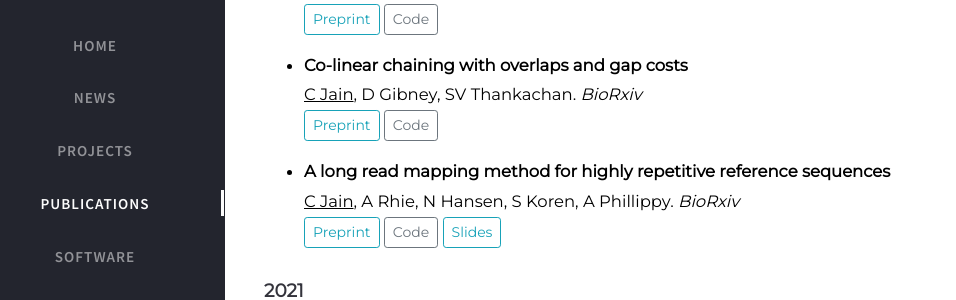
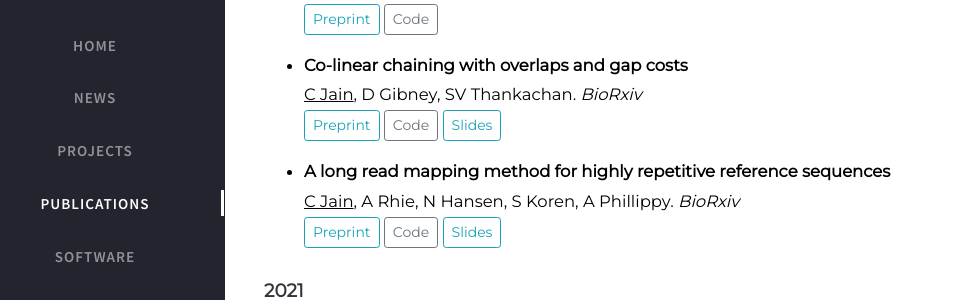
Before and after one commit to at-cg/at-cg.github.io, a Jekyll site: the page built from tabs/publications.md, in a window 1280 px wide and 900 px high. Shown: the part 230-530 px from the top of the window, without its empty margins (35-991 px from the left). Built offline with Jekyll 4.4.1, drawn with Linux system fonts in a browser that asks for light colours; nearby versions of some CDN libraries; comment, search, counter and statistics services are not loaded.

Commit message:
add slides

```diff
--- a/tabs/publications.md
+++ b/tabs/publications.md
@@ -38,6 +38,9 @@ S Kalikar, <u>C Jain</u>, V Md, S Misra. _BioRxiv_
 </button>
 <button type="button" class="btn btn-outline-secondary btn-sm">
 <a href="https://github.com/AT-CG/ChainX" style="all: unset; color: inherit">Code</a>
+</button>
+<button type="button" class="btn btn-outline-info btn-sm">
+<a href="https://drive.google.com/file/d/1CWtaCIFn33strERXJF4qkNq9i-rTF9t1/view?usp=sharing" style="all: unset; color: inherit">Slides</a>
 </button>
 
 * **A long read mapping method for highly repetitive reference sequences** <br>
```
